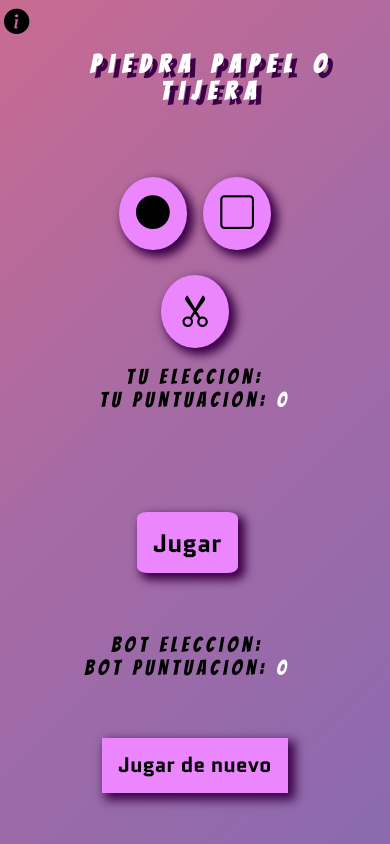
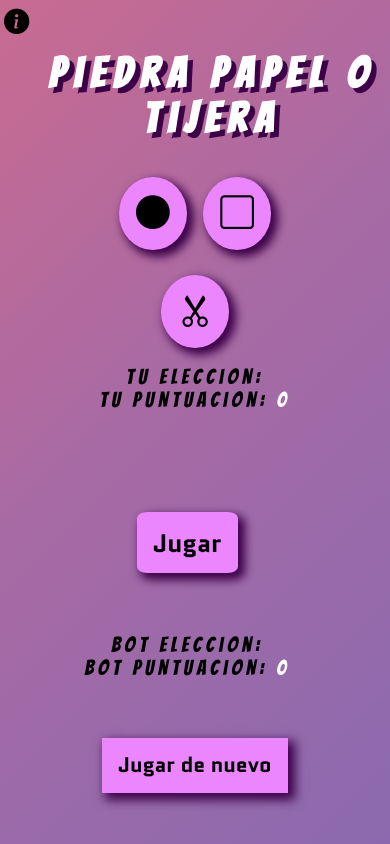
Before and after one commit to jdbm69/Portafolio, a React (Create React App) app: page / in a window 390 px wide. Built offline with nearby package versions, Linux system fonts and the light colour scheme; a web font is replaced by a local one.

Commit message:
Update _title.scss

```diff
--- a/src/styles/components/_title.scss
+++ b/src/styles/components/_title.scss
@@ -67,7 +67,7 @@
 @media only screen and (max-width: 830px) {
     .titulo {
         h1 {
-            font-size: 3vh;
+            font-size: 5vh;
         }
         .info {
             font-size: 3vh;
```
